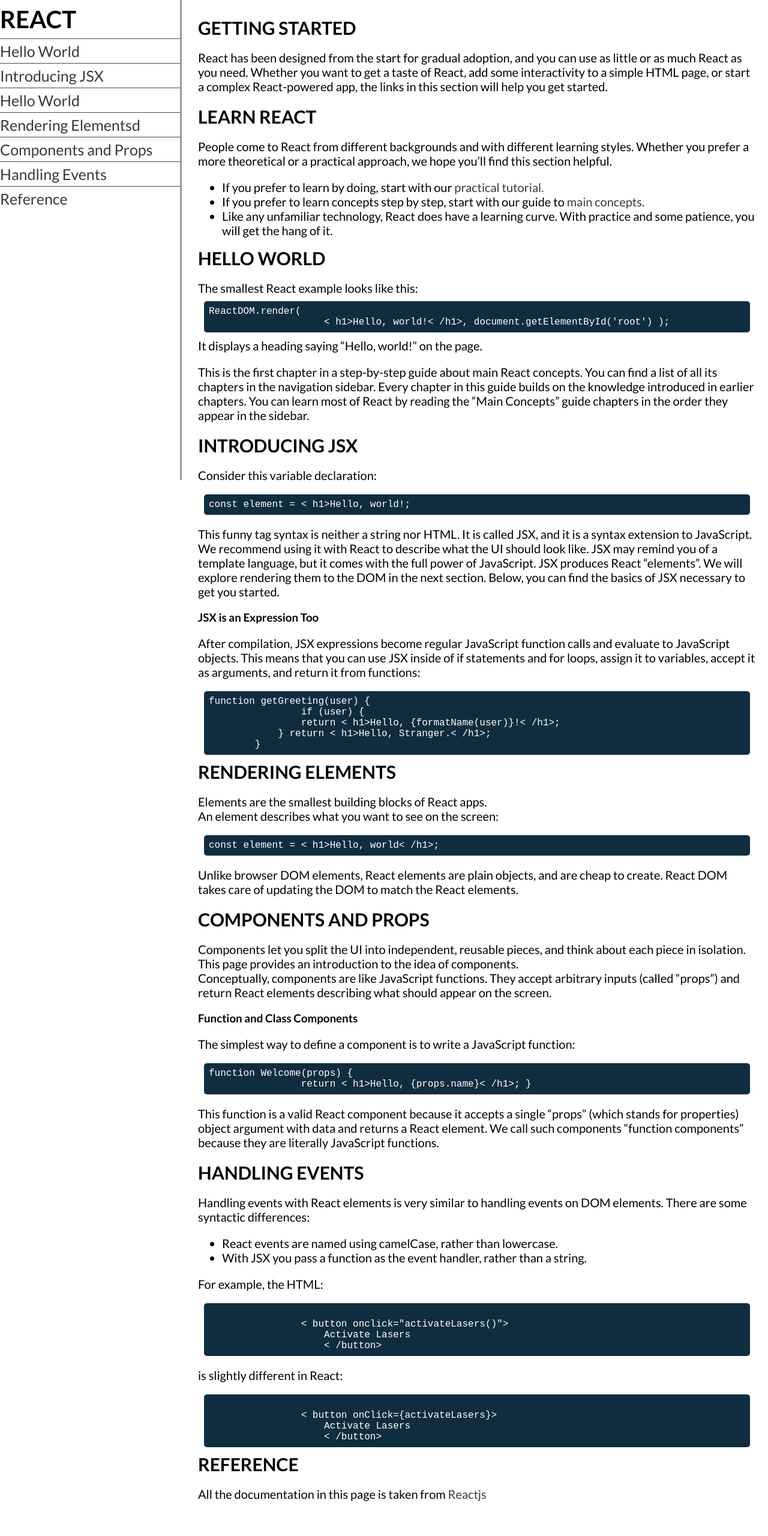
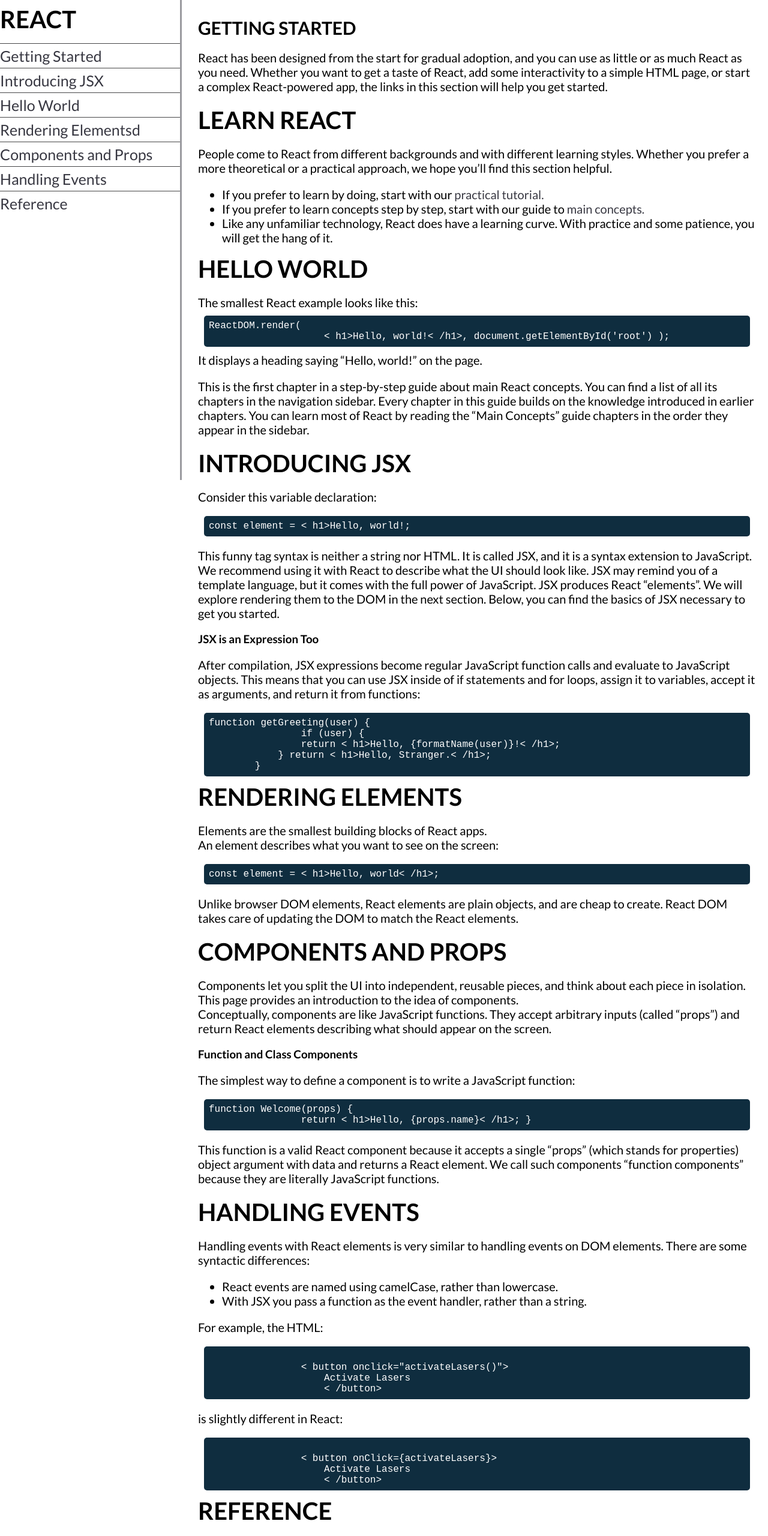
Before and after one commit to Armia13/technical-documentation, a plain HTML site: page index.html in a window 1280 px wide. Shown: the top 2560 px of the page at 60% size. Drawn offline with Linux system fonts and the light colour scheme.

Commit message:
Add files via upload

```diff
--- a/index.html
+++ b/index.html
@@ -12,32 +12,34 @@
 <body>
     <nav id="navbar">
         <header>React</header>
+        <ul>
         <li>
-            <a class="nav-link" href="#hello-world">Hello World</a>
+            <a class="nav-link" href="#Getting_Started">Getting Started</a>
         </li>
         <li>
-            <a class="nav-link" href="#introducing-jsx">Introducing JSX</a>
+            <a class="nav-link" href="#Introducing_JSX">Introducing JSX</a>
         </li>
         <li>
-            <a class="nav-link" href="#hello-world">Hello World</a>
+            <a class="nav-link" href="#Hello_World">Hello World</a>
         </li>
         <li>
-            <a class="nav-link" href="#rendering-elements">Rendering Elementsd</a>
+            <a class="nav-link" href="#Rendering_Elements">Rendering Elementsd</a>
         </li>
         <li>
-            <a class="nav-link" href="#components-and-props">Components and Props</a>
+            <a class="nav-link" href="#components_and_Props">Components and Props</a>
         </li>
         <li>
-            <a class="nav-link" href="#handling-events">Handling Events</a>
+            <a class="nav-link" href="#Handling_Events">Handling Events</a>
         </li>
         <li>
-            <a class="nav-link" href="#reference">Reference
+            <a class="nav-link" href="#Reference">Reference
             </a>
         </li>
+    </ul>
 
     </nav>
     <main id="main-doc">
-        <section id="getting-started" class="main-section">
+        <section id="Getting_Started" class="main-section">
             <header>
                 <h2>Getting Started</h2>
             </header>
@@ -46,27 +48,24 @@
                 start a complex React-powered app, the links in this section will help you get started.
             </p>
         </section>
-        <section id="learn-react" class="main-section">
-            <header>
-                <h2>Learn React</h2>
-            </header>
+        <section id="Learn_React" class="main-section">
+            <header>Learn React</header>
             <p>People come to React from different backgrounds and with different learning styles. Whether you prefer a
-                more theoretical or a practical approach, we hope you’ll find this section helpful.
+                more theoretical or a practical approach, we hope you’ll find this section helpful.</p>
                 <ul>
                     <li>If you prefer to learn by doing, start with our <a
                             href="https://reactjs.org/tutorial/tutorial.html">practical tutorial.</a></li>
                     <li>If you prefer to learn concepts step by step, start with our guide to <a
                             href="https://reactjs.org/tutorial/tutorial.html">main concepts.</a></li>
-                    <li>Like any unfamiliar technology, React does have a learning curve. With practice and some patience,
-                    you will get the hang of it.</li>
+                    <li>Like any unfamiliar technology, React does have a learning curve. With practice and some
+                        patience,
+                        you will get the hang of it.</li>
                 </ul>
 
 
         </section>
-        <section id="hello-world" class="main-section">
-            <header>
-                <h2>Hello World</h2>
-            </header>
+        <section id="Hello_World" class="main-section">
+            <header>Hello World</header>
             <p>The smallest React example looks like this:
 
                 <code>ReactDOM.render(
@@ -80,10 +79,8 @@
                 chapters in the
                 order they appear in the sidebar. </p>
         </section>
-        <section id="introducing-jsx" class="main-section">
-            <header>
-                <h2>Introducing JSX</h2>
-            </header>
+        <section id="Introducing_JSX" class="main-section">
+            <header>Introducing JSX</header>
             <p>Consider this variable declaration:</p>
             <code>const element = < h1>Hello, world!</ h1>; </code>
             <p>This funny tag syntax is neither a string nor HTML.
@@ -108,10 +105,8 @@
             } return < h1>Hello, Stranger.< /h1>;
         } </code>
         </section>
-        <section id="rendering-elements" class="main-section">
-            <header>
-                <h2>Rendering Elements</h2>
-            </header>
+        <section id="Rendering_Elements" class="main-section">
+            <header>Rendering Elements</header>
             <p>Elements are the smallest building blocks of React apps.<br>
                 An element describes what you want to see on the screen:</p>
             <code>const element = < h1>Hello, world< /h1>; </code>
@@ -119,10 +114,8 @@
                 elements are plain objects, and are cheap to create. React DOM takes
                 care of updating the DOM to match the React elements.</p>
         </section>
-        <section id="components-and-props" class="main-section">
-            <header>
-                <h2>Components and Props</h2>
-            </header>
+        <section id="Components_and_Props" class="main-section">
+            <header>Components and Props</header>
             <p>Components let you split the UI into independent, reusable pieces, and think about each piece in
                 isolation. This page provides an introduction to the idea of components. <br>
                 Conceptually, components are like JavaScript functions. They accept arbitrary inputs (called “props”)
@@ -138,10 +131,8 @@
                 “function
                 components” because they are literally JavaScript functions.</p>
         </section>
-        <section id="handling-events" class="main-section">
-            <header>
-                <h2>Handling Events</h2>
-            </header>
+        <section id="Handling_Events" class="main-section">
+            <header>Handling Events</header>
             <p>Handling events with React elements is very similar to handling events on DOM elements. There are some
                 syntactic differences:</p>
             <ul>
@@ -159,10 +150,8 @@
                     Activate Lasers
                     < /button> </code>
         </section>
-        <section id="reference" class="main-section">
-            <header>
-                <h2>Reference</h2>
-            </header>
+        <section id="Reference" class="main-section">
+            <header>Reference</header>
             <p>All the documentation in this page is taken from<a
                     href="https://reactjs.org/docs/thinking-in-react.html"> Reactjs</a></p>
         </section>
--- a/style.css
+++ b/style.css
@@ -89,3 +89,10 @@ margin: 2em;
     padding: 20px;
     margin-bottom: 110px;
   }
+
+  @media only screen and (max-width: 400px) {
+    body {
+      display: flex;
+      flex-direction: column;
+    }
+}
```
